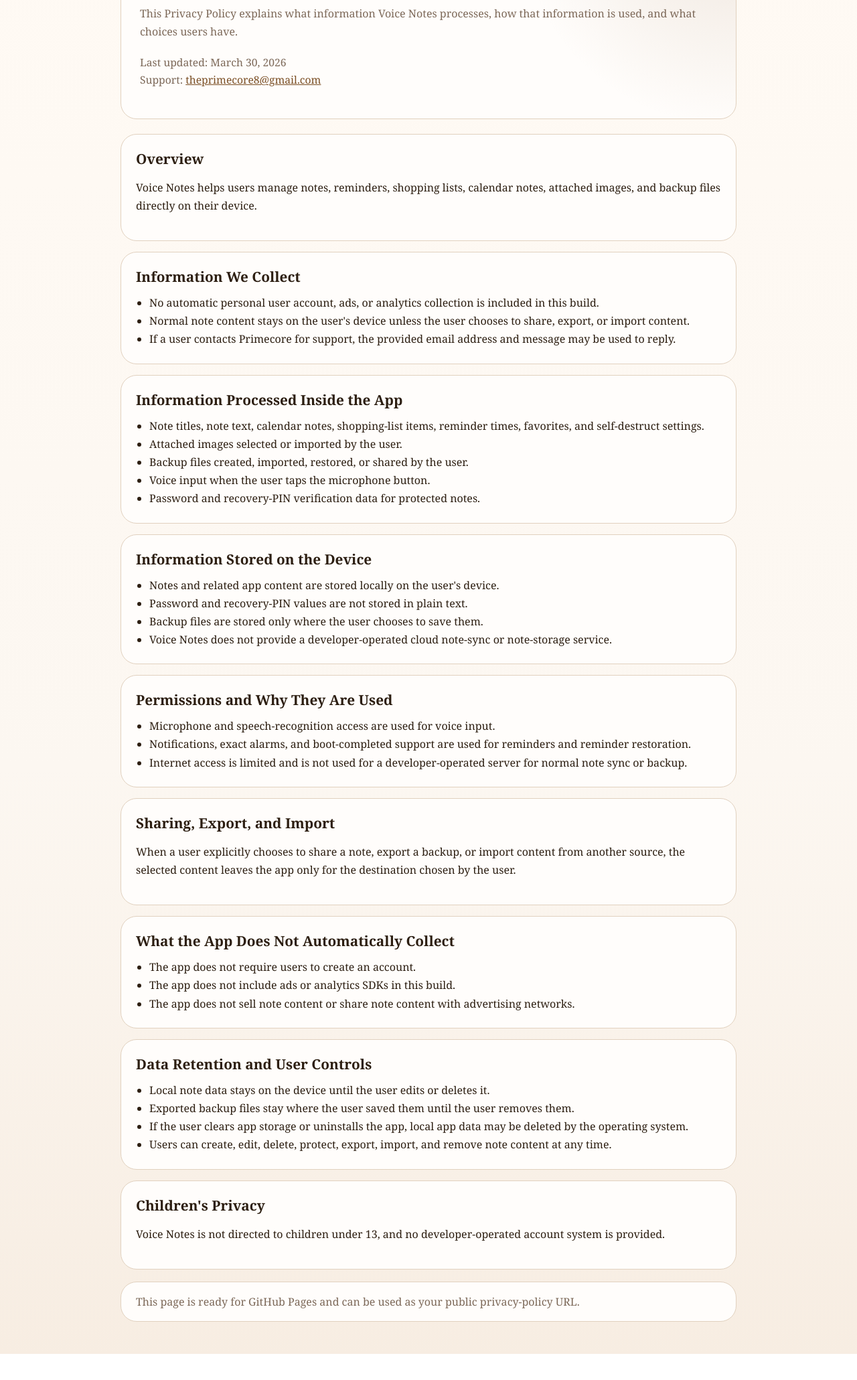
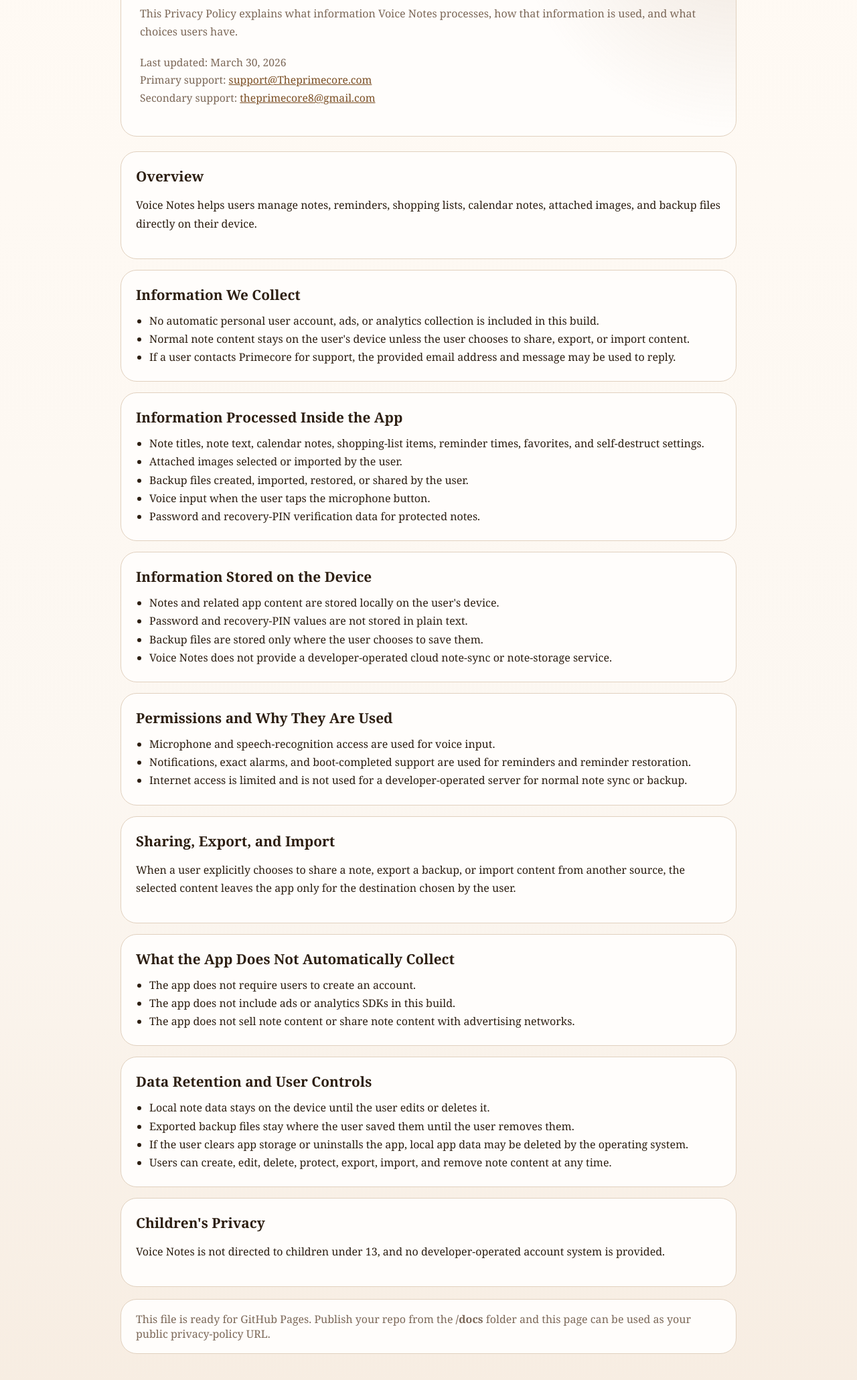
Before and after one commit to saanjh256-svg/voice-notes-privacy-policy, a plain HTML site: page index.html in a window 1280 px wide. Shown: the part 167-2228 px from the top of the page at 67% size. Before the commit the page ends 2189 px from the top, so only its background shows below. Drawn offline with Linux system fonts and the light colour scheme.

Commit message:
Update support emails on privacy policy page

```diff
--- a/index.html
+++ b/index.html
@@ -105,7 +105,8 @@
         </p>
         <p class="meta">
           Last updated: March 30, 2026<br />
-          Support: <a href="mailto:theprimecore8@gmail.com">theprimecore8@gmail.com</a>
+          Primary support: <a href="mailto:support@Theprimecore.com">support@Theprimecore.com</a><br />
+          Secondary support: <a href="mailto:theprimecore8@gmail.com">theprimecore8@gmail.com</a>
         </p>
       </section>
 
@@ -196,7 +197,8 @@
       </section>
 
       <div class="footer">
-        This page is ready for GitHub Pages and can be used as your public
+        This file is ready for GitHub Pages. Publish your repo from the
+        <strong>/docs</strong> folder and this page can be used as your public
         privacy-policy URL.
       </div>
     </main>
```
